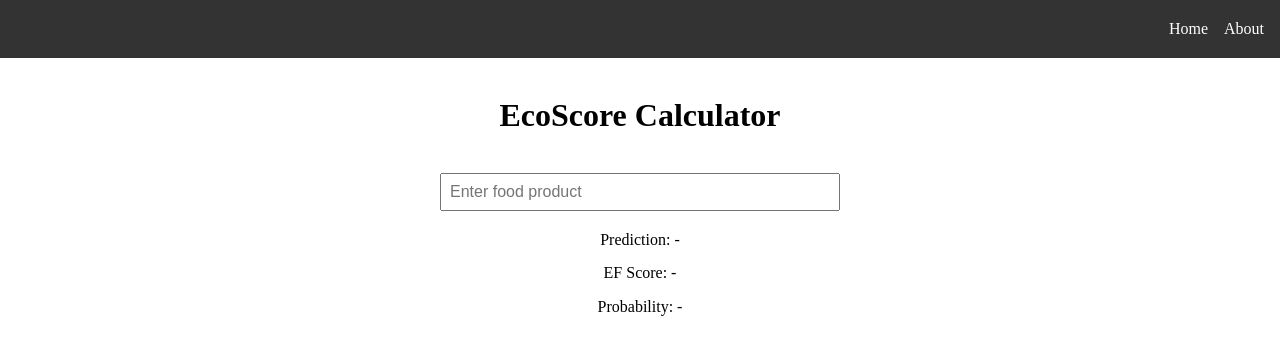
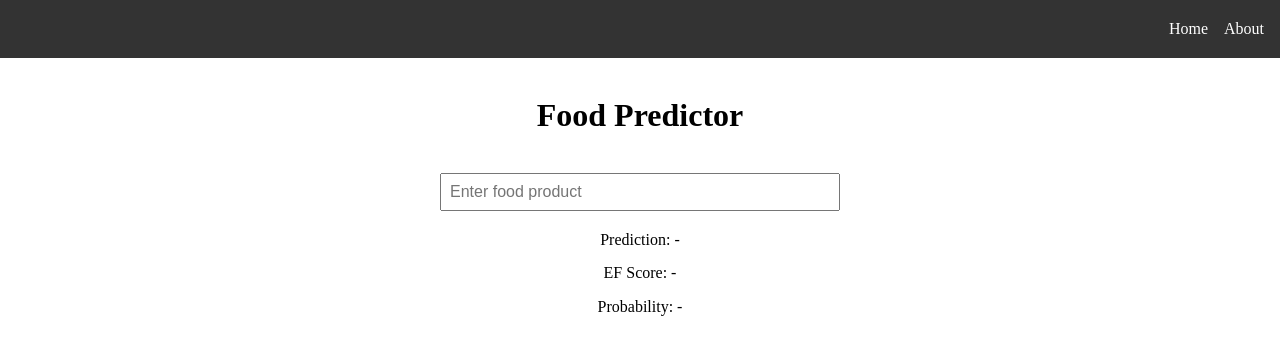
Before and after one commit to baskrahmer/foodpred, a React (Create React App) app in the folder frontend/: page / in a window 1280 px wide. Shown: the top 354 px of the page. Built offline with nearby package versions, Linux system fonts and the light colour scheme; no server answers.

Commit message:
update index

```diff
--- a/frontend/src/App.js
+++ b/frontend/src/App.js
@@ -25,8 +25,8 @@ function App() {
     const { pred, ef_score, prob } = await response.json();
 
     setPrediction(pred);
-    setEfScore(ef_score);
-    setProbability(prob);
+    setEfScore(Number(ef_score).toFixed(3));
+    setProbability(Number(prob).toFixed(3));
   };
 
   const handleFoodInputChange = (e) => {
@@ -53,7 +53,7 @@ function App() {
           <Route path="/" exact>
             <main>
               <div className="container">
-                <h1>EcoScore Calculator</h1>
+                <h1>Food Predictor</h1>
                 <div className="input-container">
                   <input
                     type="text"
```
